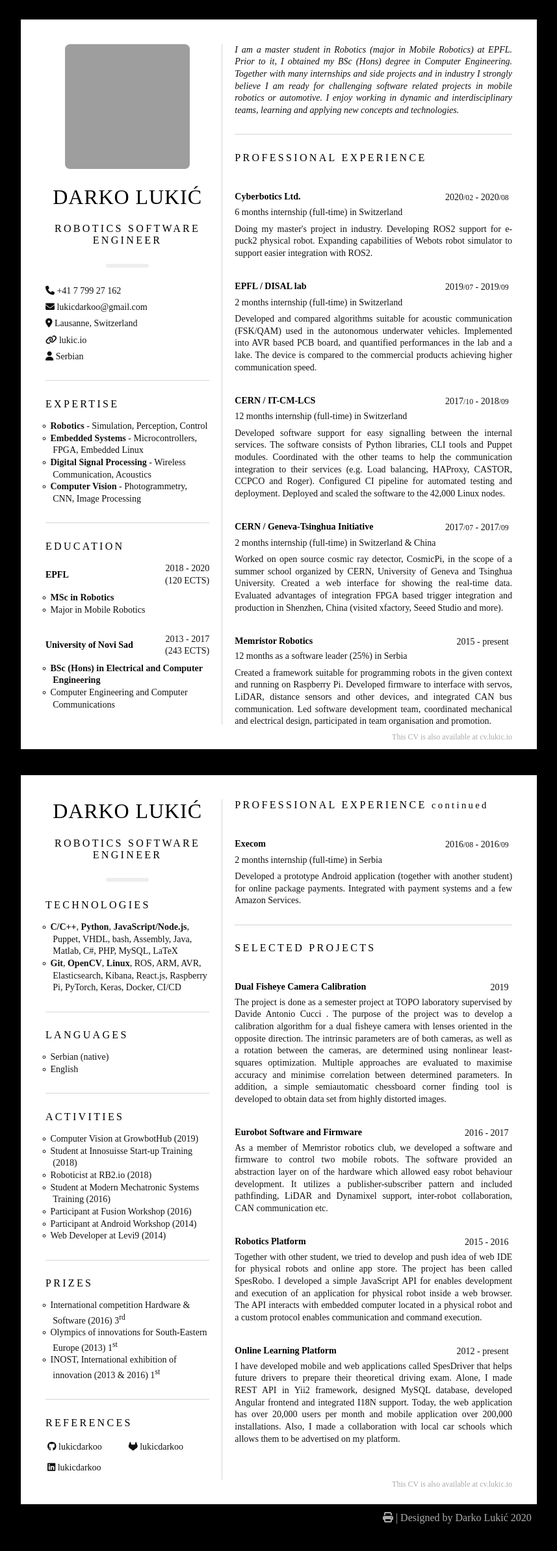
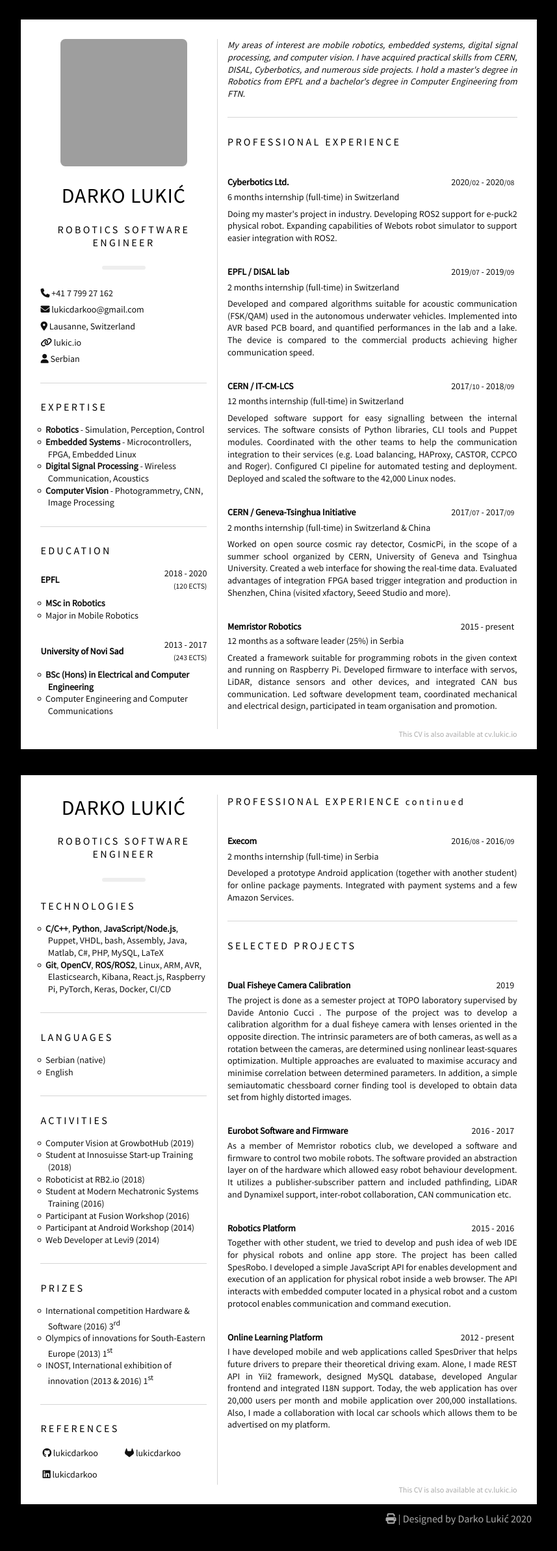
Before and after one commit to lukicdarkoo/lukic.io, a Jekyll site: the page cv.html, which Jekyll copies as it is, in a window 1280 px wide. Shown: the whole page at 65% size, without its empty margins (211-1068 px from the left). Built offline with Jekyll 4.4.1, drawn with Linux system fonts in a browser that asks for light colours; nearby versions of some CDN libraries; grey boxes are pictures that could not be loaded.

Commit message:
Improve consistency

```diff
--- a/Gemfile
+++ b/Gemfile
@@ -1,5 +1,3 @@
 source "https://rubygems.org"
 gem "jekyll"
 gem "jekyll-regex-replace"
-
-# bundle exec jekyll serve
--- a/cv.html
+++ b/cv.html
@@ -5,11 +5,12 @@
     <title>CV | Darko Lukić</title>
     <meta name="viewport" content="device=device-width, initial-scale=1" />
     <link rel="shortcut icon" href="/favicon.png" />
+    <link href="https://fonts.googleapis.com/css2?family=Source+Sans+Pro&display=swap" rel="stylesheet">
 
     <style>
         :root {
             --border-color: #d5d5d5;
-            --padding: 10mm;
+            --padding: 8mm;
             --sidebar-width: 72mm;
             --dark-text: #000;
             --light-text: #111;
@@ -20,7 +21,7 @@
             margin: 0;
             padding: 0;
             background-color: var(--dark-text);
-            font-family: "Times New Roman", Times, serif;
+            font-family: 'Source Sans Pro', sans-serif;
             box-sizing: border-box;
             font-size: 12pt;
         }
@@ -29,6 +30,10 @@
         *:before,
         *:after {
             box-sizing: inherit;
+        }
+
+        small {
+            color: var(--light-text);;
         }
 
         .cv {
@@ -58,7 +63,7 @@
         .sidebar {
             height: 100%;
             width: var(--sidebar-width);
-            border-right: 1px solid var(--border-color);
+            border-right: 1pt solid var(--border-color);
             padding: 0 calc(var(--padding) / 2) 0 0;
             float: left;
         }
@@ -227,7 +232,7 @@
             padding: 0;
             margin: 0;
             display: table-cell;
-            vertical-align: middle
+            vertical-align: middle;
         }
 
         .education>h4 {
@@ -240,7 +245,6 @@
 
         .education>p {
             text-align: right;
-            width: calc(40% - 10px);
         }
 
         .first {
@@ -304,7 +308,7 @@
                 <!-- Swiss Federal Institute of Technology in Lausanne -->
                 <div class="education">
                     <h4><a target="_blank" href="https://www.epfl.ch/en/">EPFL</a></h4>
-                    <p>2018 - 2020 (120 ECTS)</p>
+                    <p>2018 - 2020 <small>(120 ECTS)</small></p>
                 </div>
                 <ul>
                     <li>
@@ -323,7 +327,7 @@
                     <h4><a target="_blank" href="http://ftn.uns.ac.rs/">University of
                             Novi
                             Sad</a></h4>
-                    <p>2013 - 2017 (243 ECTS)</p>
+                    <p>2013 - 2017 <small>(243 ECTS)</small></p>
                 </div>
                 <ul>
                     <li><b>BSc (Hons) in Electrical and Computer Engineering</b></li>
@@ -335,14 +339,9 @@
 
             <div class="content">
                 <p class="summary">
-                    <!-- TODO: Change to Swiss Federal Institute of Technology in Lausanne -->
-                    I am a master student in Robotics (major in Mobile Robotics) at EPFL.
-                    Prior to it, I obtained my BSc (Hons) degree in Computer Engineering. Together with many internships
-                    and side
-                    projects and
-                    in industry I strongly believe I am ready for challenging software related projects in mobile
-                    robotics or automotive. I enjoy working
-                    in dynamic and interdisciplinary teams, learning and applying new concepts and technologies.
+                    My areas of interest are mobile robotics, embedded systems, digital signal processing, and computer vision.
+                    I have acquired practical skills from CERN, DISAL, Cyberbotics, and numerous side projects.
+                    I hold a master's degree in Robotics from EPFL and a bachelor's degree in Computer Engineering from FTN.
                 </p>
 
                 <hr />
@@ -450,7 +449,7 @@
                         PHP, MySQL, LaTeX
                     </li>
                     <li>
-                        <b>Git</b>, <b>OpenCV</b>, <b>Linux</b>, ROS, ARM, AVR, Elasticsearch, Kibana, React.js,
+                        <b>Git</b>, <b>OpenCV</b>, <b>ROS/ROS2</b>, Linux, ARM, AVR, Elasticsearch, Kibana, React.js,
                         Raspberry Pi, PyTorch, Keras, Docker, CI/CD
                     </li>
                 </ul>
```
Also changed, not shown: index.html (+8 -4 lines), README.md.
